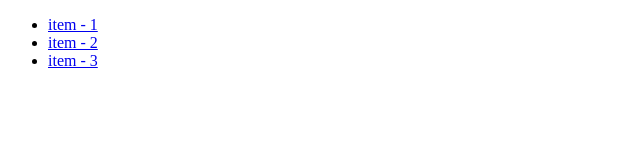
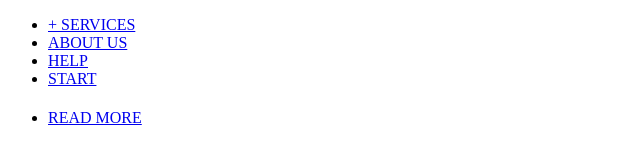
Before and after one commit to Challenge-Porto-Seguro-2024/healcar, a plain HTML site: page projeto-healcar/home.html in a window 1280 px wide. Shown: the whole page, without its empty margins (0-640 px from the left). Drawn offline with Linux system fonts and the light colour scheme.

```diff
--- a/projeto-healcar/home.html
+++ b/projeto-healcar/home.html
@@ -8,10 +8,18 @@
 <body>
     <nav id="menu">
          <ul>
-            <li><a href="#">item - 1</a></li>
-            <li><a href="#">item - 2</a></li>
-            <li><a href="#">item - 3</a></li>
+            <li><a href="#">+ SERVICES</a></li>
+            <li><a href="#">ABOUT US</a></li>
+            <li><a href="#">HELP</a></li>
+            <li><a href="#">START</a></li>
         </ul>
      </nav>
+     <h1></h1>
+     <nav>
+        <nav id="menu">
+            <ul>
+                <li><a href="#">READ MORE</a></li>
+            </ul>
+        </nav>
 </body>
 </html>
```
